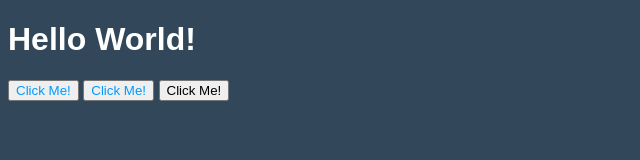
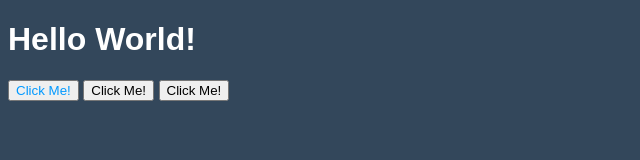
Before and after one commit to FabianRuiz2/FabianRuiz2.github.io, a plain HTML site: page index.html in a window 1280 px wide. Shown: the full height of the page, 0-640 px from the left. Drawn offline with Linux system fonts and the light colour scheme.

Commit message:
Update index.html

```diff
--- a/index.html
+++ b/index.html
@@ -14,7 +14,7 @@
   <!-- The <h1> tag will make the text larger on the screen -->
   <h1>Hello World!</h1>
   <button type="button"><a href="fun.html">Click Me!</a></button>
-  <button type="button"><a href="fun.html">Click Me!</button>
+  <button type="button">Click Me!</button>
   <button type="button" href="fun.html">Click Me!</button>
 </body>
 </html>
```
